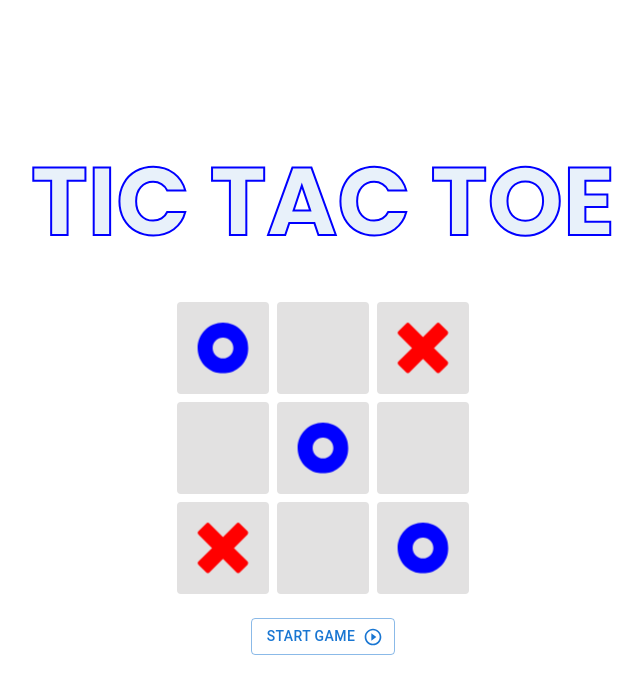
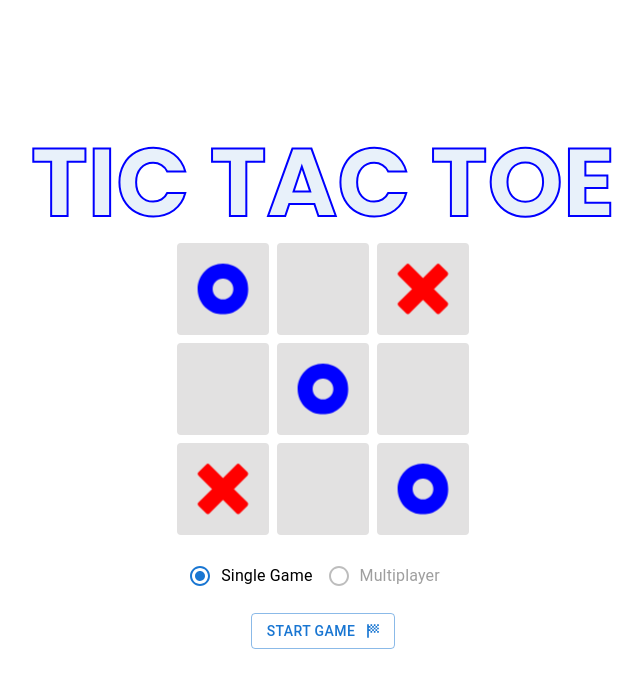
Before and after one commit to eugendred/tic-tac-toe, a React (Vite) app: page / in a window 1280 px wide. Shown: the top 694 px of the page, without its empty margins (317-960 px from the left). Built offline with nearby package versions, Linux system fonts and the light colour scheme.

Commit message:
game mode definition

```diff
--- a/src/app.tsx
+++ b/src/app.tsx
@@ -13,7 +13,9 @@ const App: React.FC = () => (
     <Route element={<BaseLayout/>}>
       <Route index path="/" element={
         <Suspense fallback={<FallbackView />}>
-          <Welcome />
+          <SinglePlayerContextProvider>
+            <Welcome />
+          </SinglePlayerContextProvider>
         </Suspense>
       } />
 
--- a/src/components/animated-title/styles.scss
+++ b/src/components/animated-title/styles.scss
@@ -2,6 +2,7 @@
   font-size: 6rem;
   font-weight: 700;
   font-family: "Poppins", sans-serif;
+  line-height: 100%;
 
   span {
     color: #1976d21a;
--- a/src/components/common/board-preview/index.tsx
+++ b/src/components/common/board-preview/index.tsx
@@ -5,7 +5,7 @@ import { CircleIcon, XMarkIcon } from '../board-icons';
 
 const BoardPreviewContainer = styled(Box)({
   padding: '0.5rem',
-  marginBottom: '0.75rem',
+  marginBottom: '0.5rem',
   display: 'grid',
   gridTemplateRows: 'repeat(3, 1fr)',
   gridTemplateColumns: 'repeat(3, 1fr)',
--- a/src/pages/single-player/shared/board/index.tsx
+++ b/src/pages/single-player/shared/board/index.tsx
@@ -79,11 +79,11 @@ const StyledPlayArea = styled(Box)({
 });
 
 export const GameBoard: React.FC = memo(() => {
-  const { loading, boardSize, boardState, gameState, makeMove, addToHistory } = useContext(SinglePlayerContext);
+  const { boardSize, boardState, gameState, makeMove, addToHistory } = useContext(SinglePlayerContext);
 
   const handleClickCell = useCallback(
     (idx: number) => () => {
-      if (boardState[idx] || gameState.winner || gameState.gameOver) return;
+      if (boardState[idx] || gameState.winner || gameState.isOver) return;
       const nextBoard: string[] = [...boardState];
       nextBoard[idx] = 'X';
       addToHistory('X', idx);
@@ -97,27 +97,27 @@ export const GameBoard: React.FC = memo(() => {
       boardState.map((value: string | null, idx: number) => (
         <button
           key={idx}
-          disabled={value !== '' || gameState.gameOver}
+          disabled={value !== '' || gameState.isOver}
           className={`board-cell ${value ? 'disabled' : ''}`}
           onClick={handleClickCell(idx)}
         >
-          {value === 'O' ? <CircleIcon infinite={!gameState.gameOver} /> : null}
-          {value === 'X' ? <XMarkIcon infinite={!gameState.gameOver} /> : null}
+          {value === 'O' ? <CircleIcon infinite={!gameState.isOver} /> : null}
+          {value === 'X' ? <XMarkIcon infinite={!gameState.isOver} /> : null}
         </button>
       ))
     ),
-    [boardState, gameState.gameOver, handleClickCell],
+    [boardState, gameState.isOver, handleClickCell],
   );
 
   return (
     <StyledBoardContainer
       sx={{
         '&:after': {
-          display: loading ? 'block' : 'none',
+          display: gameState.loading ? 'block' : 'none',
         }
       }}
     >
-      {loading ? <Spinner /> : null}
+      {gameState.loading ? <Spinner /> : null}
 
       <StyledPlayArea
         sx={{
--- a/src/pages/welcome/index.tsx
+++ b/src/pages/welcome/index.tsx
@@ -1,11 +1,20 @@
-import { useCallback, memo } from 'react';
-import { useNavigate } from 'react-router-dom';
+import { useCallback, useContext, memo } from 'react';
 
-import { Box, Button, styled } from '@mui/material';
-import PlayCircleOutline from '@mui/icons-material/PlayCircleOutline';
+import {
+  Box,
+  Button,
+  FormControl,
+  FormControlLabel,
+  RadioGroup,
+  Radio,
+  Tooltip,
+  styled,
+} from '@mui/material';
+import SportsScore from '@mui/icons-material/SportsScore';
 
-import useFetch from '../../hooks/useFetch';
+import { SinglePlayerContext } from '../../providers'
 import { AnimatedTitle, GameBoardPreview } from '../../components';
+import { GameModeEnum } from '../../types';
 
 const BaseContainer = styled(Box)({
   minHeight: '92vh',
@@ -18,33 +27,38 @@ const BaseContainer = styled(Box)({
 });
 
 const WelcomePage: React.FC = () => {
-  const { postData } = useFetch();
-  const navigateTo = useNavigate();
+  const { gameMode, setGameMode, startNewGame } = useContext(SinglePlayerContext);
 
-  const handleClickStartGame = useCallback(
-    async () => {
-      try {
-        const res = await postData('/api/rooms', null);
-        if (res) navigateTo(`/single-player/${res.roomId}`, { replace: true });
-      } catch (error) {
-        console.error(error);
-      }
+  const handleChangeGameMode = useCallback(
+    (e: React.ChangeEvent<HTMLInputElement>) => {
+      setGameMode(e.target.value as GameModeEnum);
     },
-    [postData, navigateTo],
+    [],
   );
 
   return (
     <BaseContainer>
-      <Box sx={{ mb: 2 }}>
+      <Box>
         <AnimatedTitle text="TIC TAC TOE" />
       </Box>
 
       <GameBoardPreview />
 
+      <Box sx={{ mb: 2 }}>
+        <FormControl>
+          <RadioGroup row value={gameMode || GameModeEnum.SINGLE_GAME} onChange={handleChangeGameMode}>
+            <FormControlLabel control={<Radio />} value={GameModeEnum.SINGLE_GAME} label="Single Game" />
+            <Tooltip title="Not available yet">
+              <FormControlLabel control={<Radio />} label="Multiplayer" disabled />
+            </Tooltip>
+          </RadioGroup>
+        </FormControl>
+      </Box>
+
       <Button
         variant="outlined"
-        endIcon={<PlayCircleOutline />}
-        onClick={handleClickStartGame}
+        endIcon={<SportsScore />}
+        onClick={startNewGame}
       >
         Start Game
       </Button>
--- a/src/providers/singlePlayerProvider.tsx
+++ b/src/providers/singlePlayerProvider.tsx
@@ -1,32 +1,31 @@
 import { useState, useCallback, useEffect, useMemo, useRef, createContext, PropsWithChildren } from 'react';
+import { useNavigate } from 'react-router-dom';
 
 import useFetch from '../hooks/useFetch';
-import { GameHistoryAction, IGameHistoryAction, GameLevelEnum } from '../utils';
+import { GameHistoryAction, IGameHistoryAction } from '../utils';
+import { GameStateProps, GameModeEnum, GameLevelEnum } from '../types';
 
 const DEFAULT_BOARD_SIZE = 3;
-
-export type GameStateProps = {
-  gameOver: boolean;
-  winner: string;
-};
 
 export type SinglePlayerContextProps = {
   readonly boardSize: number;
   readonly boardState: string[];
   readonly gameState: GameStateProps;
   readonly gameLevel: GameLevelEnum;
+  readonly gameMode: GameModeEnum;
   readonly gameHistory: IGameHistoryAction[];
-  readonly loading: boolean;
-  readonly replaying: boolean;
   setBoardSize: (size: number) => void;
-  setLoading: (state: boolean) => void,
   setGameLevel: (level: GameLevelEnum) => void,
+  setGameMode: (mode: GameModeEnum) => void,
+  setLoading: (loading: boolean) => void,
+  setReplaying: (state: boolean) => void,
   addToHistory: (player: string, position: number) => void,
   initGame: () => void,
   restartGame: () => void,
   replayGame: () => void,
-  makeMove: (state: string[], moveIdx: number) => void,
+  makeMove: (state: string[], moveIdx: number) => Promise<void>,
   undoMove: () => void,
+  startNewGame: () => Promise<void>,
 };
 
 export const SinglePlayerContext = createContext<SinglePlayerContextProps>({} as SinglePlayerContextProps);
@@ -36,10 +35,15 @@ const useComposedSinglePlayer = () => {
   const [boardSize, setBoardSize] = useState(DEFAULT_BOARD_SIZE);
   const [boardState, setBoardState] = useState(Array.from({ length: boardSize * boardSize }).fill('') as string[]);
   const [gameHistory, setGameHistory] = useState([]);
-  const [gameState, setGameState] = useState({ gameOver: false, winner: '' });
   const [gameLevel, setGameLevel] = useState(GameLevelEnum.EASY);
-  const [loading, setLoading] = useState(false);
-  const [replaying, setReplaying] = useState(false);
+  const [gameMode, setGameMode] = useState(GameModeEnum.SINGLE_GAME);
+  const [gameState, setGameState] = useState({
+    winner: '',
+    isOver: false,
+    replaying: false,
+    loading: false,
+  });
+  const navigateTo = useNavigate();
   const timeoutRef = useRef<any>(null);
   const intervalRef = useRef<any>(null);
 
@@ -48,8 +52,27 @@ const useComposedSinglePlayer = () => {
   };
 
   const resetGameState = () => {
-    setGameState({ gameOver: false, winner: '' });
+    setGameState({
+      winner: '',
+      isOver: false,
+      replaying: false,
+      loading: false,
+    });
   };
+
+  const setLoading = useCallback(
+    (loading: boolean) => {
+      setGameState((prev) => ({ ...prev, loading }));
+    },
+    [],
+  );
+
+  const setReplaying = useCallback(
+    (replaying: boolean) => {
+      setGameState((prev) => ({ ...prev, replaying }));
+    },
+    [],
+  );
 
   const addToHistory = useCallback(
     (player: string, position: number) => {
@@ -63,21 +86,20 @@ const useComposedSinglePlayer = () => {
       resetGameState();
       resetBoardState(boardSize);
       setGameHistory([]);
-      setReplaying(false);
     },
     [boardSize],
   );
 
   const restartGame = useCallback(
     () => {
-      if (replaying) return;
+      if (gameState.replaying) return;
       setLoading(true);
       timeoutRef.current = setTimeout(() => {
         initGame();
         setLoading(false);
-      }, 1500);
+      }, 1000);
     },
-    [replaying, initGame],
+    [gameState.replaying, initGame, setLoading],
   );
 
   const makeMove = useCallback(
@@ -91,7 +113,7 @@ const useComposedSinglePlayer = () => {
         });
         if (res) {
           setBoardState([...res.board]);
-          setGameState({...res.gameState });
+          setGameState((prev) => ({ ...prev, ...res.gameState }));
           addToHistory('O', res.moveIdx);
         }
       } catch (error) {
@@ -100,25 +122,24 @@ const useComposedSinglePlayer = () => {
         setLoading(false);
       }
     },
-    [gameLevel, postData, addToHistory],
+    [gameLevel, postData, addToHistory, setLoading],
   );
 
   const undoMove = useCallback(
     () => {
-      if (replaying) return;
+      if (gameState.replaying) return;
       setBoardState((prev) => {
         const [lastMoveX, lastMoveO]: Array<GameHistoryAction> = gameHistory.slice(-2);
+        if (!lastMoveX || !lastMoveO) return prev;
         const next = [...prev];
         next[lastMoveX.position] = '';
         next[lastMoveO.position] = '';
         return next;
       });
       setGameHistory(() => gameHistory.slice(0, -2));
-      if (gameState.gameOver) {
-        resetGameState();
-      }
+      if (gameState.isOver) resetGameState();
     },
-    [gameState, gameHistory, replaying],
+    [gameState.replaying, gameState.isOver, gameHistory],
   );
 
   const replayGame = useCallback(
@@ -140,7 +161,19 @@ const useComposedSinglePlayer = () => {
         }
       }, 1000);
     },
-    [boardSize, gameHistory],
+    [boardSize, gameHistory, setReplaying],
+  );
+
+  const startNewGame = useCallback(
+    async (): Promise<void> => {
+      try {
+        const res = await postData('/api/rooms', null);
+        if (res) navigateTo(`/single-player/${res.roomId}`, { replace: true });
+      } catch (error) {
+        console.error(error);
+      }
+    },
+    [postData, navigateTo],
   );
 
   useEffect(() => {
@@ -160,36 +193,40 @@ const useComposedSinglePlayer = () => {
       boardState,
       gameState,
       gameLevel,
+      gameMode,
       gameHistory,
-      loading,
-      replaying,
       setBoardSize,
       setGameLevel,
       setLoading,
+      setReplaying,
+      setGameMode,
       addToHistory,
       initGame,
       restartGame,
       replayGame,
       makeMove,
       undoMove,
+      startNewGame,
     }),
     [
       boardSize,
       boardState,
       gameState,
       gameLevel,
+      gameMode,
       gameHistory,
-      loading,
-      replaying,
       setBoardSize,
       setGameLevel,
       setLoading,
+      setReplaying,
+      setGameMode,
       addToHistory,
       initGame,
       restartGame,
       replayGame,
       makeMove,
       undoMove,
+      startNewGame,
     ],
   );
 
--- /dev/null
+++ b/src/types/index.ts
@@ -0,0 +1,22 @@
+export enum GameModeEnum {
+  SINGLE_GAME = 'SINGLE_GAME',
+  MULTIPLAYER = 'MULTIPLAYER',
+};
+
+export enum GameLevelEnum {
+  EASY = 'EASY',
+  MEDIUM = 'MEDIUM',
+  HARD = 'HARD',
+};
+
+export type GameStateProps = {
+  isOver: boolean;
+  winner: string;
+  replaying: boolean;
+  loading: boolean;
+};
+
+export type GameEvaluationResult = {
+  isOver: boolean;
+  winner: string;
+};
--- a/src/utils/gameManager.ts
+++ b/src/utils/gameManager.ts
@@ -1,15 +1,6 @@
+import { GameLevelEnum, GameEvaluationResult } from '../types';
+
 import { sleep } from './common';
-
-export enum GameLevelEnum {
-  EASY = 'EASY',
-  MEDIUM = 'MEDIUM',
-  HARD = 'HARD',
-}
-
-export type GameState = {
-  gameOver: boolean;
-  winner: string;
-};
 
 export const getGamePrecision = (level: GameLevelEnum): number => {
   switch (level) {
@@ -61,7 +52,7 @@ export const calcWinnerCombinations = (boardSize: number): number[][] => {
   return combinations;
 };
 
-export const evaluateGame = (board: string[]): GameState => {
+export const evaluateGame = (board: string[]): GameEvaluationResult => {
   const boardSize = Math.sqrt(board.length);
   const combinations = calcWinnerCombinations(boardSize);
   let winner: string = '';
@@ -80,14 +71,14 @@ export const evaluateGame = (board: string[]): GameState => {
   }
 
   return {
-    gameOver: Boolean(winner),
+    isOver: Boolean(winner),
     winner,
   };
 };
 
 export const minimax = ( board: string[], depth: number, isMaximizing: boolean): number => {
-  const { gameOver, winner } = evaluateGame(board);
-  if (gameOver) {
+  const { isOver, winner } = evaluateGame(board);
+  if (isOver) {
     if (winner === 'O') return 10 - depth;
     if (winner === 'X') return depth - 10;
     return 0;
@@ -155,7 +146,7 @@ export const fakeController = async (endpoint: string, reqData: any): Promise<an
       await sleep(1000);
       const { board, level } = reqData;
       const gameState = evaluateGame(board);
-      if (gameState.gameOver) {
+      if (gameState.isOver) {
         return {
           data: {
             gameState,
```
Also changed, not shown: src/pages/single-player/index.tsx (+9 -18 lines).
